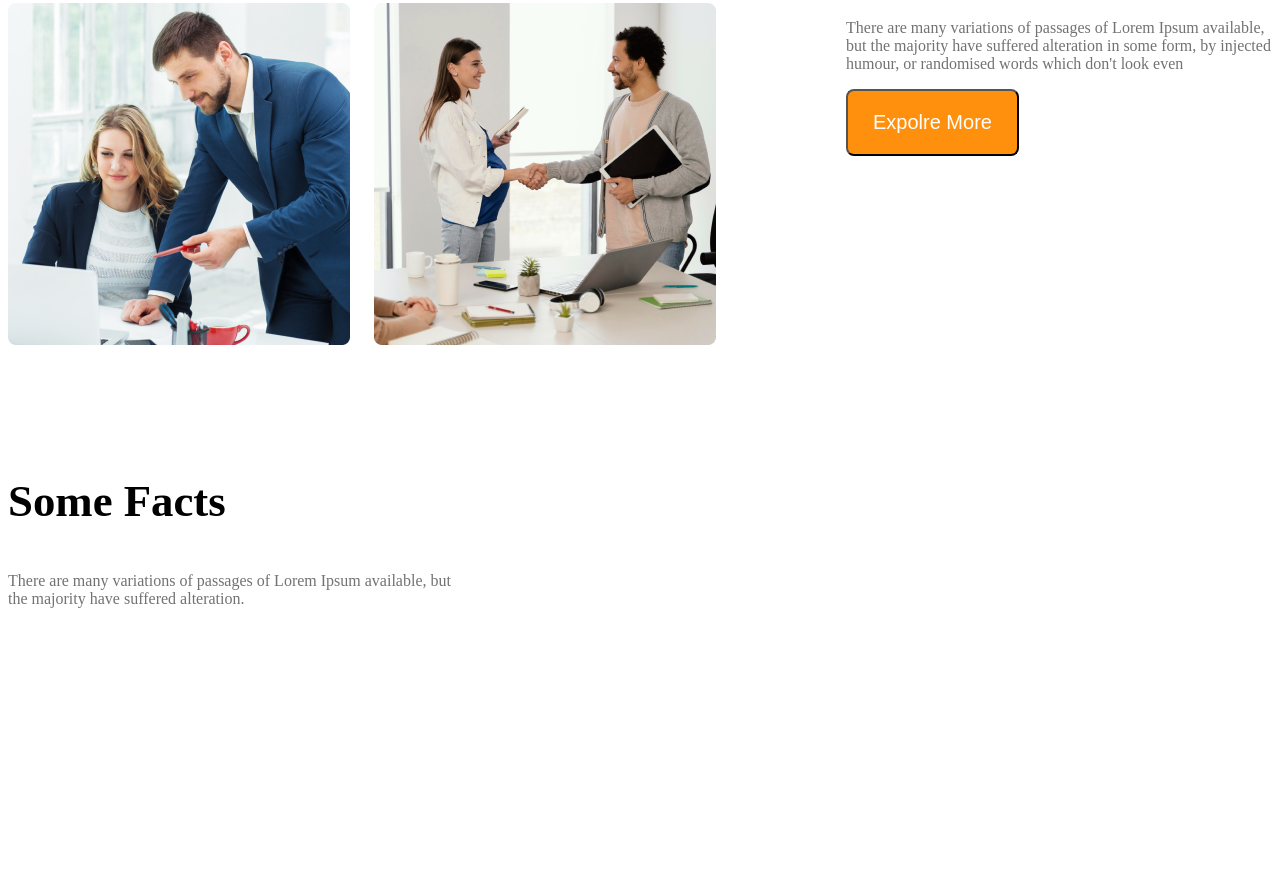
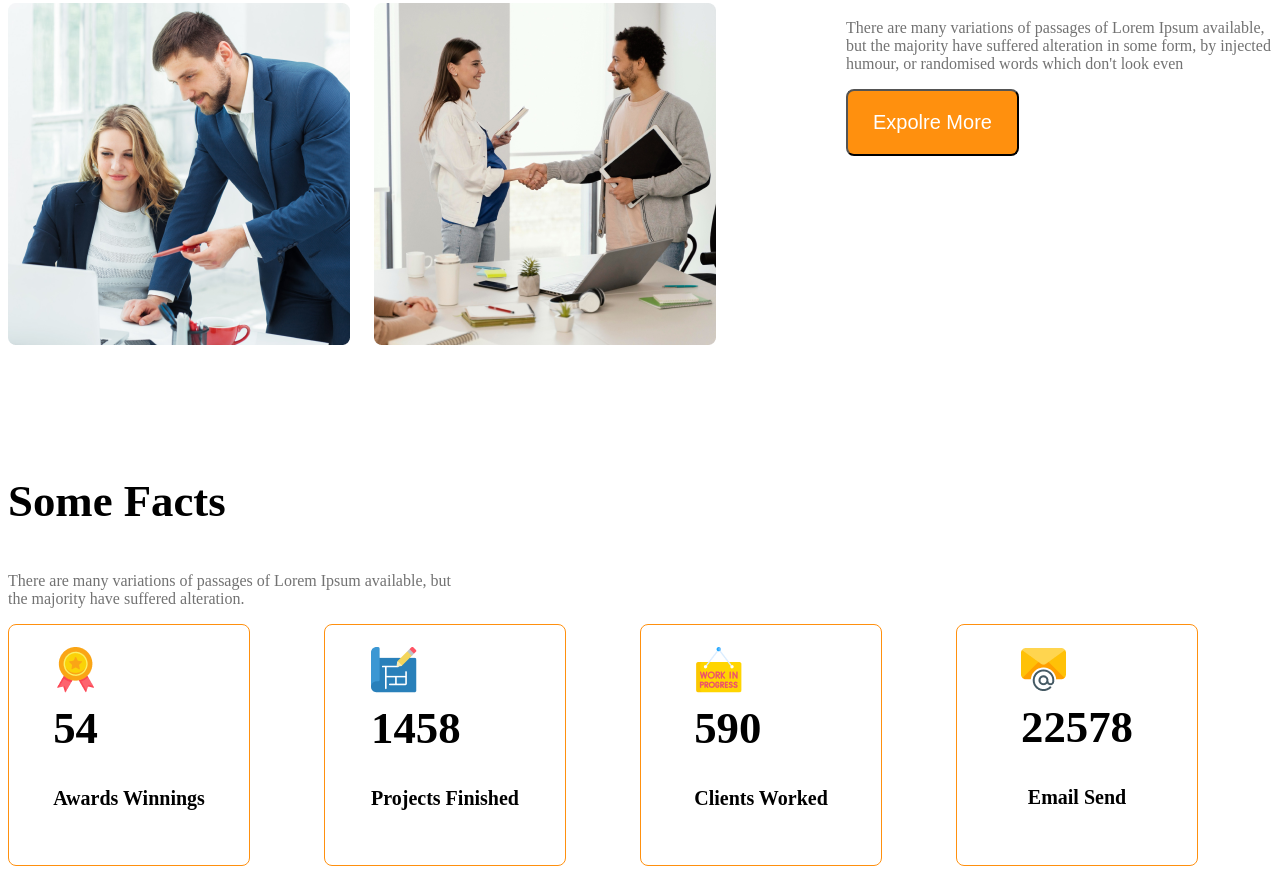
Before and after one commit to jannatulnosrat/g3-architects-website, a plain HTML site: page index.html in a window 1280 px wide. Shown: the part 1664-2538 px from the top of the page. Before the commit the page ends 2449 px from the top, so only its background shows below. Drawn offline with Linux system fonts and the light colour scheme.

Commit message:
some facts updates

```diff
--- a/index.html
+++ b/index.html
@@ -50,36 +50,45 @@
             </div>
 
         </section>
-        <!-- features will enjoy-->
+        <!-- some fact-->
          <section>
                     <h3 class="section-title">Some Facts</h3>
-                    <p class="text-light-gray">There are many variations of passages of Lorem Ipsum available, but <br>
+                    <p class="text-light-gray fact-description">There are many variations of passages of Lorem Ipsum available, but <br>
                          the majority have suffered alteration.</p>
                          <div class="facts-container">
-                            <!--.fact*4>img+h4.fact-number+h5.fact-name-->
-                            <div class="fact">
-                                <img src="" alt="">
-                                <h4 class="fact-number"></h4>
-                                <h5 class="fact-name"></h5>
+                            <!--.fact-card*4>img+h4.fact-number+h5.fact-name-->
+                            <div class="fact-card display-flex">
+                                <div>
+                                    <img src="images/icons/ribon.png" alt="">
+                                <h4 class="fact-number">54</h4>
+                                <h5 class="fact-name">Awards Winnings</h5>
+                                </div>
                             </div>
-                            <div class="fact">
-                                <img src="" alt="">
-                                <h4 class="fact-number"></h4>
-                                <h5 class="fact-name"></h5>
+                            <div class="fact-card display-flex">
+                                <div>
+                                    <img src="images/icons/projects.png" alt="">
+                                <h4 class="fact-number">1458</h4>
+                                <h5 class="fact-name">Projects Finished</h5>
+                                </div>
                             </div>
-                            <div class="fact">
-                                <img src="" alt="">
-                                <h4 class="fact-number"></h4>
-                                <h5 class="fact-name"></h5>
+                            <div class="fact-card display-flex">
+                                <div>
+                                    <img src="images/icons/customers.png" alt="">
+                                <h4 class="fact-number">590</h4>
+                                <h5 class="fact-name">Clients Worked</h5>
+                                </div>
                             </div>
-                            <div class="fact">
-                                <img src="" alt="">
-                                <h4 class="fact-number"></h4>
-                                <h5 class="fact-name"></h5>
+                            <div class="fact-card display-flex">
+                                <div><img src="images/icons/email.png" alt="">
+                                <h4 class="fact-number">22578</h4>
+                                <h5 class="fact-name">Email Send</h5>
                             </div>
+                            </div>
+
                          </div>
          </section>
-        <!-- some fact -->
+        <!-- our sponsor -->
+
     </main>
     <footer>
 
--- a/styles/styles.css
+++ b/styles/styles.css
@@ -105,14 +105,46 @@ max-width: 530px;
 #quick-list{
 font-weight: 500;
 }
+/*some facts related styles*/
+.facts-container{
+    display: grid;
+    grid-template-columns: repeat(4,1fr);
 
+}
+.fact-card{
+    border: 1px solid #FF900E;
+    width: 240px;
+    height: 240px;
+    border-radius: 8px;
+    align-items: center;
+    justify-content: center;
+}
+.fact-number{
+    font-size: 2.8rem;
+    font-weight: 600;
+    margin-top: 5px;
+    margin-bottom: 10px;
+
+}
+.fact-name{
+    font-size: 1.25rem;
+    font-weight: 600;
+    text-align: center;
+}
+.fact-description{
+    max-width: 540px;
+}
 /*responsive media query*/
 @media screen and (max-width: 576px) {
     .navbar, .nav-links,.teams{
         flex-direction: column;
     }
-    .team-img-container{
-        grid-template-columns: repeat(1,1fr);
+    .team-img-container, .facts-container{
+        grid-template-columns: 1fr;
+    }
+    .facts-container{
+        justify-content: center;
+        gap: 24px;
     }
     .our-features{
         margin-left: 20px;
```
